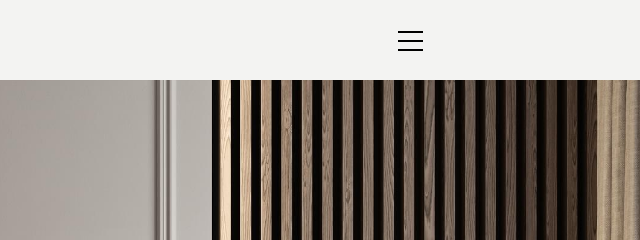
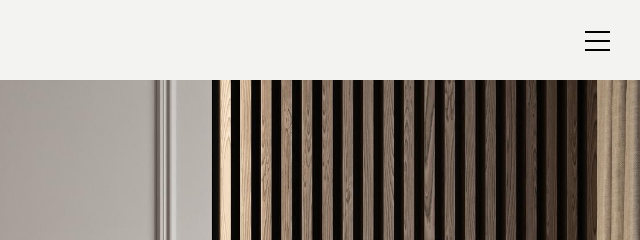
Before and after one commit to jakub1710/Meggi-Meble, a website: page index.html in a window 1280 px wide. Shown: the top 240 px of the page, 640-1280 px from the left. Drawn offline with nearby package versions, Linux system fonts and the light colour scheme.

Commit message:
Changed styles of header__top

```diff
--- a/src/sass/style.scss
+++ b/src/sass/style.scss
@@ -98,18 +98,19 @@ h2.section-title {
 
 	.header {
 		height: 100vh;
-		// width: 100%;
+		width: 100vw;
 
 		&__top {
 			position: relative;
 			display: flex;
-			width: 100vw;
+			justify-content: space-between;
+			width: 100%;
 			height: 10vh;
 			padding: 0 1em;
 
 			.logo {
 				position: relative;
-				width: 80vw;
+				width: 50vw;
 				padding: 0 1em;
 				z-index: 2;
 
@@ -121,7 +122,7 @@ h2.section-title {
 			&-hamburger {
 				display: flex;
 				align-items: center;
-				width: 20vw;
+				// width: 50vw;
 				padding: 0 2em;
 				cursor: pointer;
 
```
Also changed, not shown: dist/css/style.min.css.
